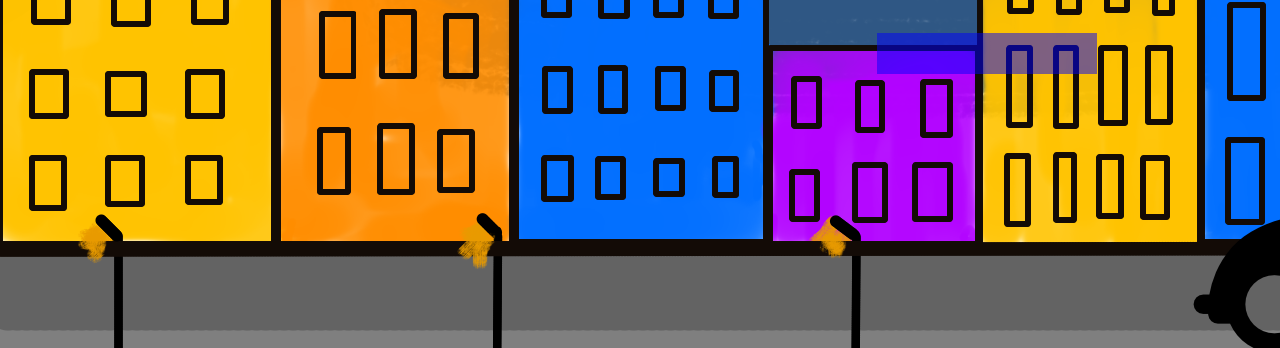
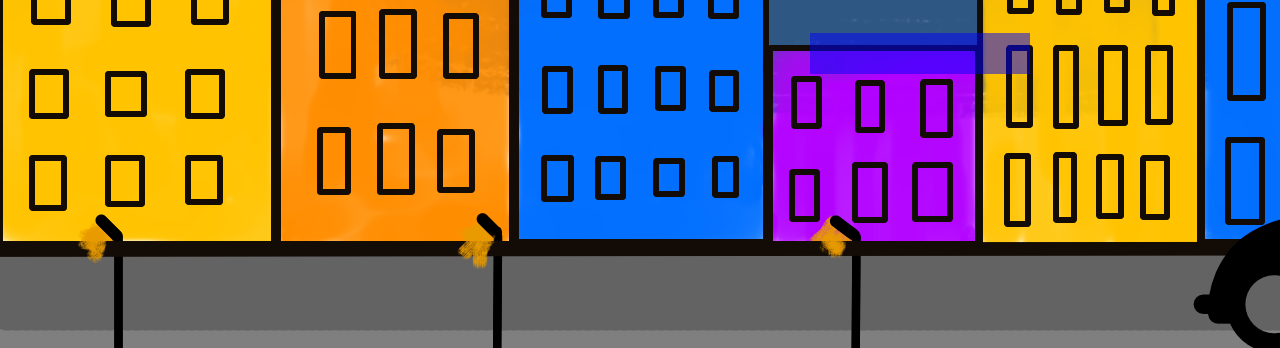
Before and after one commit to sayma-code/Portfolio-first, a plain HTML site: page index.html in a window 1280 px wide. Shown: the part 452-800 px from the top of the page. Drawn offline with nearby package versions, Linux system fonts and the light colour scheme; a web font is replaced by a local one.

Commit message:
Update style.css

```diff
--- a/style.css
+++ b/style.css
@@ -94,7 +94,7 @@ nav{
     width: 220px;
     float: right;
     top: 485px;
-    right: 183px;
+    right: 250px;
     display: block;
     background-color: red;
     position: absolute;
```
